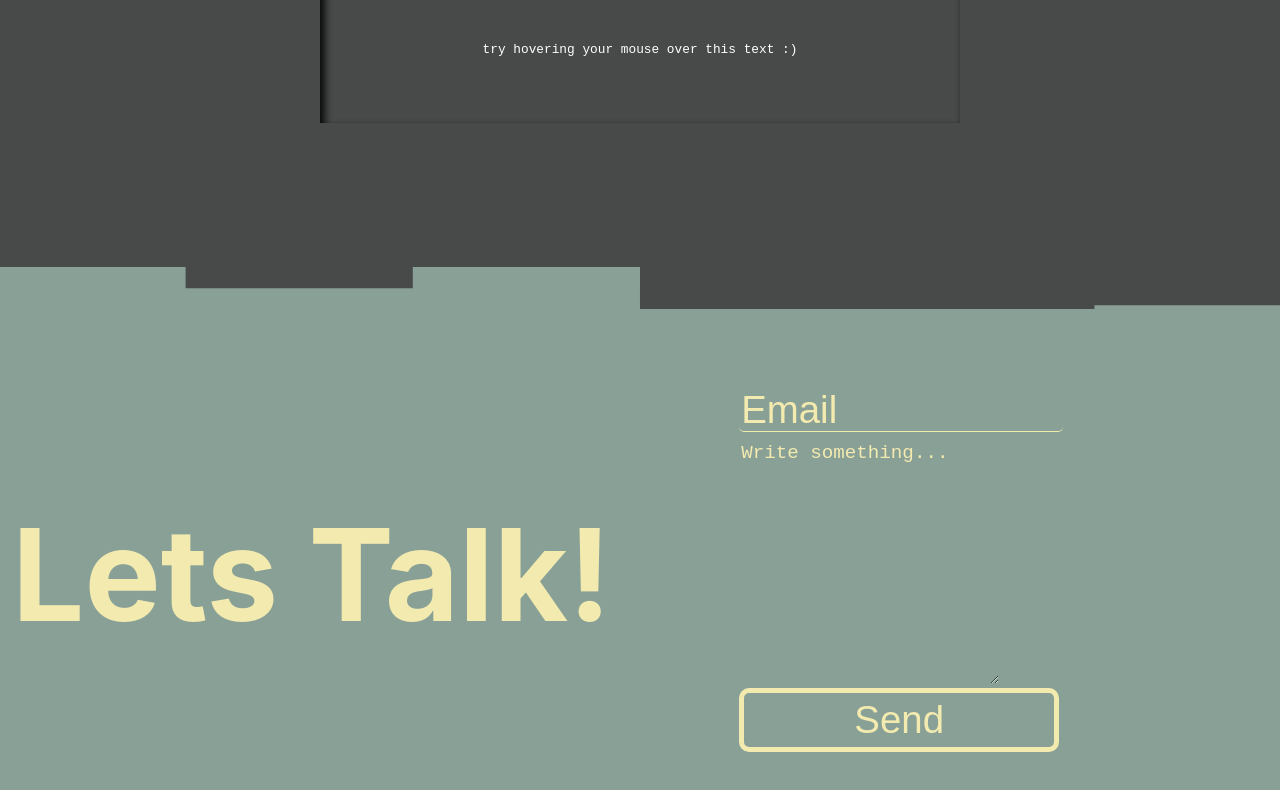
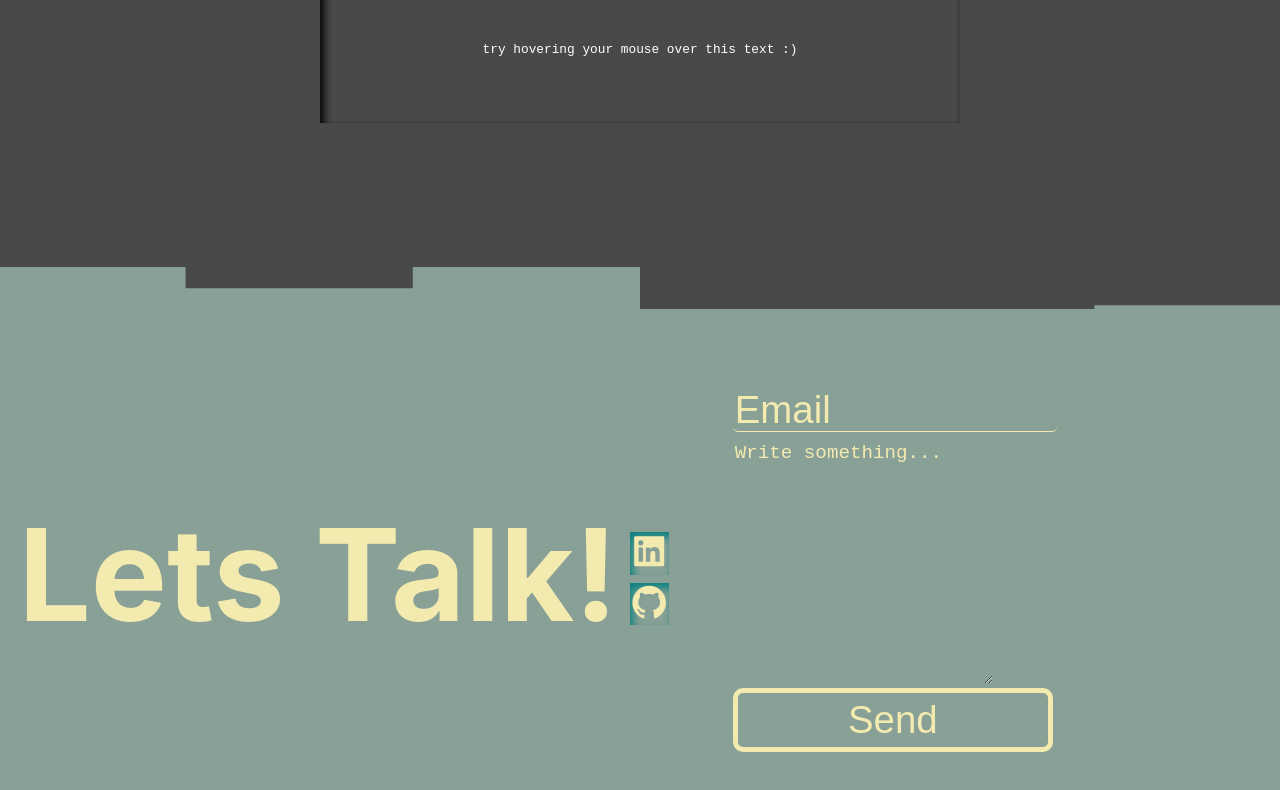
Before and after one commit to josephdattilo03/launch-page, a React (Create React App) app: page / in a window 1280 px wide. Shown: the part 2002-2792 px from the top of the page. Built offline with nearby package versions, Linux system fonts and the light colour scheme.

Commit message:
done besides story text

```diff
--- a/package.json
+++ b/package.json
@@ -3,6 +3,7 @@
   "version": "0.1.0",
   "private": true,
   "dependencies": {
+    "@ionic/cli": "^7.1.1",
     "@react-three/drei": "^9.76.1",
     "@react-three/fiber": "^8.13.3",
     "@testing-library/jest-dom": "^5.16.5",
@@ -10,8 +11,10 @@
     "@testing-library/user-event": "^13.5.0",
     "animate.css": "^4.1.1",
     "aos": "^2.3.4",
+    "ionicons": "^7.1.2",
     "react": "^18.2.0",
     "react-dom": "^18.2.0",
+    "react-icons": "^4.10.1",
     "react-scripts": "5.0.1",
     "react-three-fiber": "^6.0.13",
     "three": "^0.153.0",
--- a/src/components/AboutMe/AboutMe.css
+++ b/src/components/AboutMe/AboutMe.css
@@ -90,7 +90,7 @@
 }
 
 #flex-images img {
-    margin: 1vw;
+    margin: .5vw;
     width: 100%;
     max-width: 10vw;
     height: 10vw ;
--- a/src/components/ContactCard/ContactCard.css
+++ b/src/components/ContactCard/ContactCard.css
@@ -71,3 +71,61 @@ textarea, textarea:focus, textarea::placeholder {
     background-color: #88A096;
     border-radius: 5px;
 }
+
+#social-bar {
+    margin-top: 2vh;
+    display: flex;
+    flex-direction: column;
+    margin-left: -9vw;
+    margin-right: 5vw;
+}
+
+a{
+    margin-bottom: 1vh;
+    color: #F3EAAF;
+    box-shadow: 3px 5px 8px teal inset;
+    animation-name: from-outset;
+    animation-duration: 300ms;
+    animation-fill-mode: forwards;
+}
+
+a:hover{
+    box-shadow: 3px 5px 8px teal inset;
+    animation-name: from-inset;
+    animation-duration: 300ms;
+    animation-fill-mode: forwards;
+}
+
+.social {
+    width: 3vw;
+    height: 3vw;
+}
+
+@keyframes from-inset {
+    0%{
+
+    }
+    50%{
+        box-shadow: none;
+    }
+    100% {
+        transform: translate(-.5vw, -.5vw);
+        box-shadow: 3px 5px 8px teal;
+    }
+
+}
+
+@keyframes from-outset {
+    0% {
+        transform: translate(-.5vw, -.5vw);
+        box-shadow: 3px 5px 8px teal;
+    }
+    50% {
+        box-shadow: none;
+    }
+    100%{
+        transform: none;
+        box-shadow: 3px 5px 8px teal inset;
+    }
+
+}
--- a/src/components/ContactCard/ContactCard.js
+++ b/src/components/ContactCard/ContactCard.js
@@ -2,6 +2,7 @@ import React from "react";
 import { Component } from "react";
 import "./ContactCard.css"
 import Aos from "aos";
+import {AiFillLinkedin, AiFillGithub} from "react-icons/ai"
 Aos.init()
 
 
@@ -11,6 +12,10 @@ class ContactCard extends Component {
         return(
             <div id="contact-wrap">
                 <h1 id="talk" data-aos="fade-right" data-aos-delay="50">Lets Talk!</h1>
+                <div id="social-bar" data-aos="fade-right" data-aos-delay="50">
+                    <a href="https://www.linkedin.com/in/joseph-dattilo-471436243/"><AiFillLinkedin className="social"/></a>
+                    <a href="https://github.com/josephdattilo03"><AiFillGithub className="social"/></a>
+                </div>
                 <form data-aos="fade-down" data-aos-delay="600">
                     <input id="email-input" type="text" placeholder="Email"></input>
                     <textarea id="email-body" placeholder="Write something..."></textarea>
```
Also changed, not shown: 1 other file (tests, documents, lock files or other folders).
